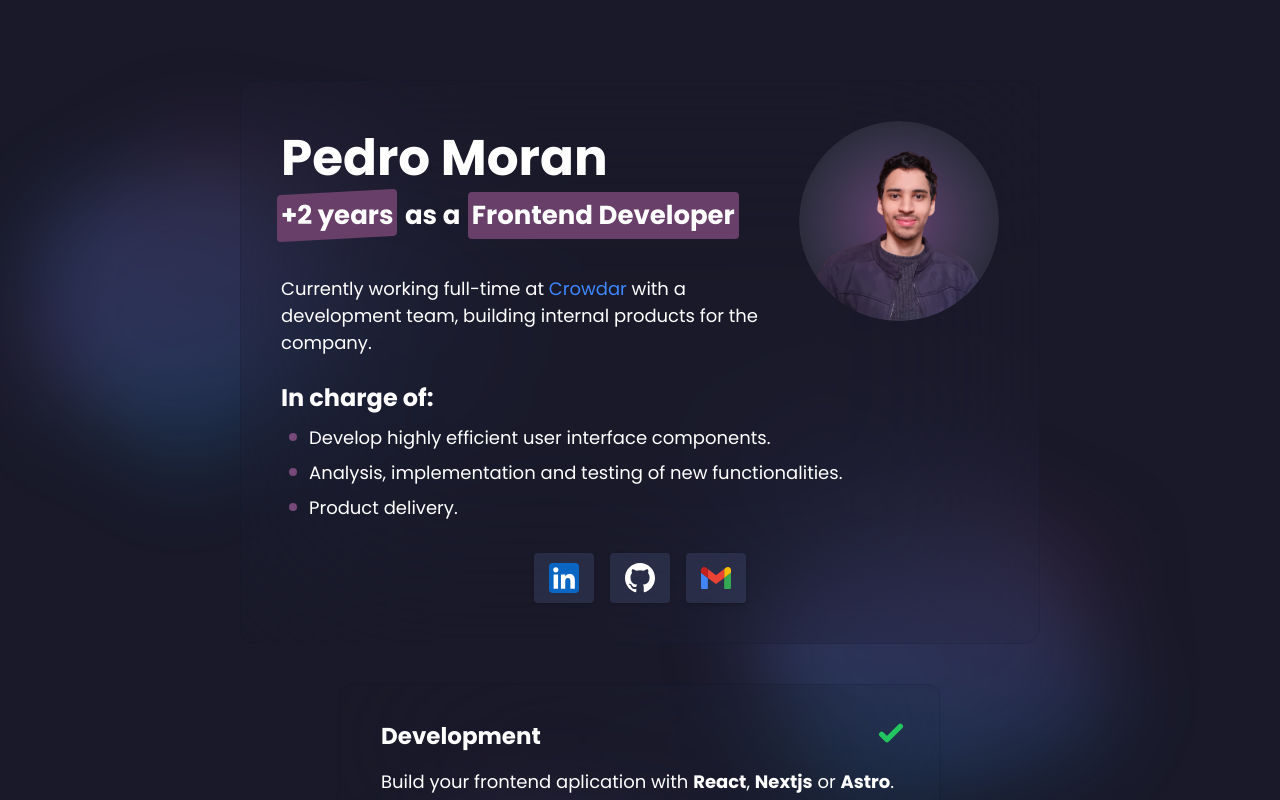
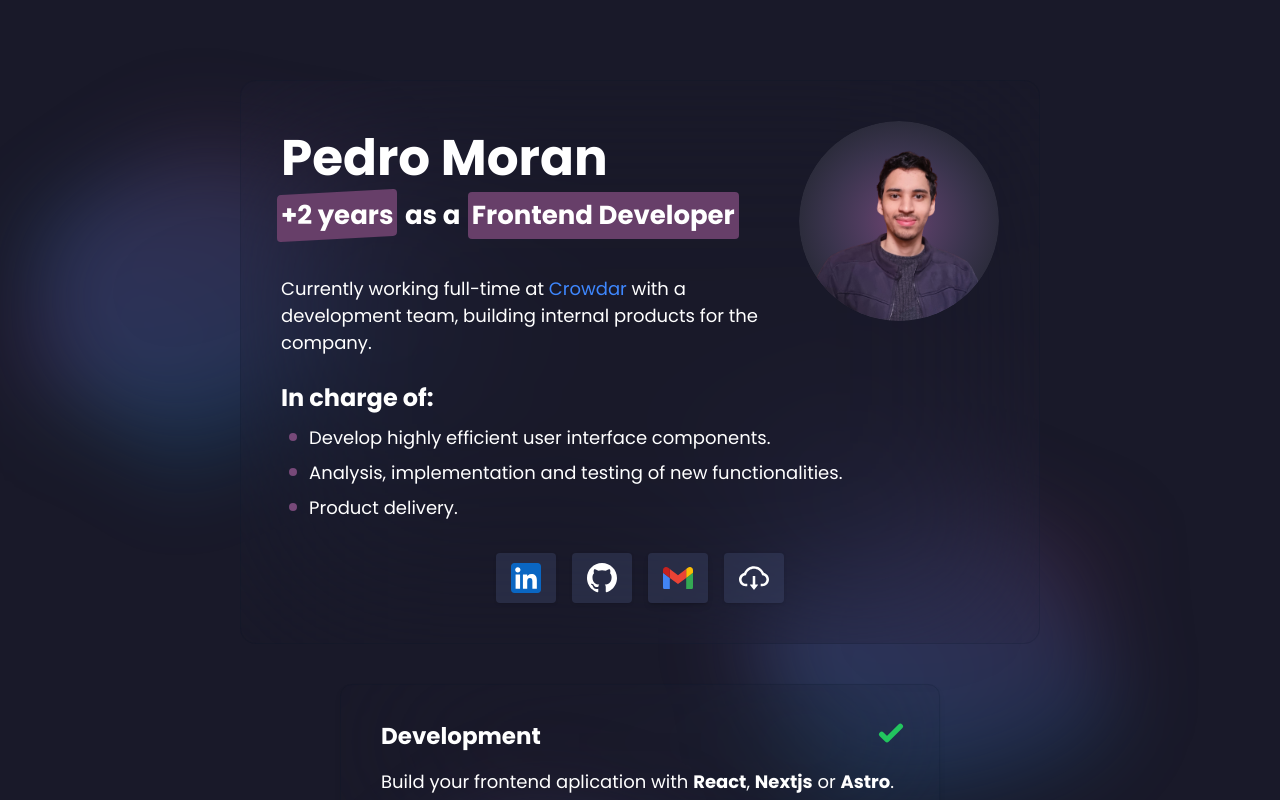
Before and after one commit to pedro-moran228/portfolio, an Astro site: page / in a window 1280 px wide. Built offline with nearby package versions, Linux system fonts and the light colour scheme; Astro itself is replaced by a stand-in of ours.

Commit message:
resume pdf

```diff
--- a/src/components/HeroSection/ProfileCard.astro
+++ b/src/components/HeroSection/ProfileCard.astro
@@ -4,6 +4,7 @@ import ProfileImg from "../../assets/profile_bg_high.png";
 import LinkedinButton from "./LinkedinButton.astro";
 import GithubButton from "./GithubButton.astro";
 import GmailSection from "./gmail-button/GmailButton.astro";
+import PDFButton from "./gmail-button/PDFButton.astro";
 ---
 
 <div class="md:mx-auto md:w-[95%] max-w-[800px]">
@@ -66,6 +67,7 @@ import GmailSection from "./gmail-button/GmailButton.astro";
       <LinkedinButton />
       <GithubButton />
       <GmailSection />
+      <PDFButton />
     </footer>
   </article>
 </div>
--- /dev/null
+++ b/src/components/HeroSection/gmail-button/PDFButton.astro
@@ -0,0 +1,21 @@
+<a
+  aria-label="Download pdf Button"
+  class="btn w-[60px] h-[50px]"
+  download="resume-pedromoran.pdf"
+  href="/resume-pedromoran.pdf"
+>
+  <svg
+    width="30"
+    height="30"
+    viewBox="0 0 175 138"
+    fill="none"
+    xmlns="http://www.w3.org/2000/svg"
+  >
+    <path
+      d="M109.375 106.699H94.9023V59.375C94.9023 58.5156 94.1992 57.8125 93.3398 57.8125H81.6211C80.7617 57.8125 80.0586 58.5156 80.0586 59.375V106.699H65.625C64.3164 106.699 63.5937 108.203 64.3945 109.219L86.2695 136.895C86.4157 137.081 86.6024 137.232 86.8156 137.336C87.0288 137.44 87.2628 137.494 87.5 137.494C87.7371 137.494 87.9712 137.44 88.1844 137.336C88.3975 137.232 88.5843 137.081 88.7305 136.895L110.605 109.219C111.406 108.203 110.684 106.699 109.375 106.699Z"
+      fill="white"></path>
+    <path
+      d="M145.977 40.3711C137.031 16.7773 114.238 0 87.5391 0C60.8398 0 38.0469 16.7578 29.1016 40.3516C12.3633 44.7461 0 60 0 78.125C0 99.707 17.4805 117.188 39.043 117.188H46.875C47.7344 117.188 48.4375 116.484 48.4375 115.625V103.906C48.4375 103.047 47.7344 102.344 46.875 102.344H39.043C32.4609 102.344 26.2695 99.7266 21.6602 94.9805C17.0703 90.2539 14.6289 83.8867 14.8438 77.2852C15.0195 72.1289 16.7773 67.2852 19.9609 63.2031C23.2227 59.043 27.793 56.0156 32.8711 54.668L40.2734 52.7344L42.9883 45.5859C44.668 41.1328 47.0117 36.9727 49.9609 33.2031C52.8725 29.4669 56.3214 26.1826 60.1953 23.457C68.2227 17.8125 77.6758 14.8242 87.5391 14.8242C97.4023 14.8242 106.855 17.8125 114.883 23.457C118.77 26.1914 122.207 29.4727 125.117 33.2031C128.066 36.9727 130.41 41.1523 132.09 45.5859L134.785 52.7148L142.168 54.668C152.754 57.5195 160.156 67.1484 160.156 78.125C160.156 84.5898 157.637 90.6836 153.066 95.2539C150.825 97.5084 148.159 99.2958 145.222 100.513C142.285 101.73 139.136 102.352 135.957 102.344H128.125C127.266 102.344 126.562 103.047 126.562 103.906V115.625C126.562 116.484 127.266 117.188 128.125 117.188H135.957C157.52 117.188 175 99.707 175 78.125C175 60.0195 162.676 44.7852 145.977 40.3711Z"
+      fill="white"></path>
+  </svg>
+</a>
```
Also changed, not shown: 2 other files.
